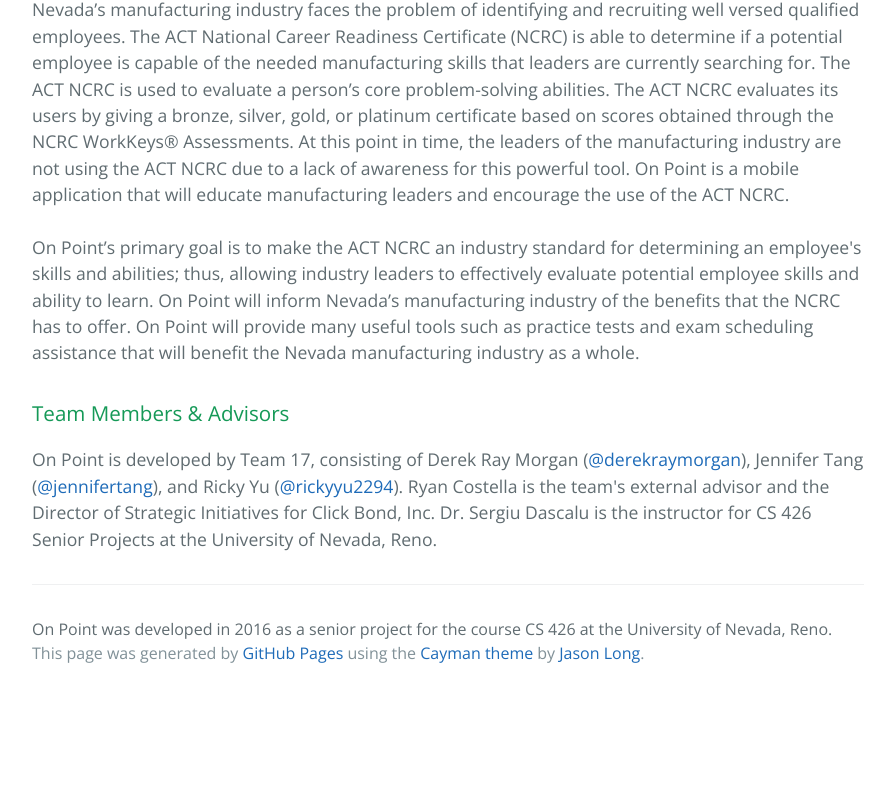
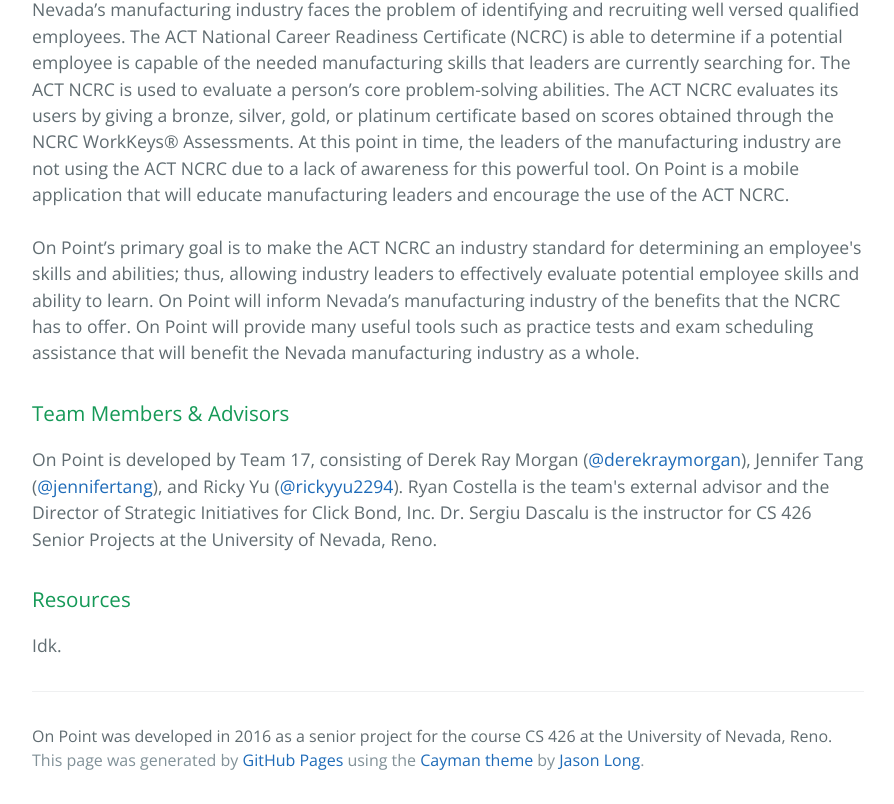
Before and after one commit to derekraymorgan/OnPoint, a plain HTML site: page index.html in a window 1280 px wide. Shown: the part 656-1460 px from the top of the page, without its empty margins (192-1086 px from the left). Before the commit the page ends 1353 px from the top, so only its background shows below. Drawn offline with nearby package versions, Linux system fonts and the light colour scheme.

Commit message:
Update index.html

```diff
--- a/index.html
+++ b/index.html
@@ -39,6 +39,12 @@
 
 <p> On Point is developed by Team 17, consisting of Derek Ray Morgan (<a href="https://github.com/derekraymorgan" class="user-mention">@derekraymorgan</a>), Jennifer Tang (<a href="https://github.com/jennifertang" class="user-mention">@jennifertang</a>), and Ricky Yu (<a href="https://github.com/rickyyu2294" class="user-mention">@rickyyu2294</a>). Ryan Costella is the team's external advisor and the Director of Strategic Initiatives for Click Bond, Inc.  Dr. Sergiu Dascalu is the instructor for CS 426 Senior Projects at the University of Nevada, Reno. </p>
 
+<h3>
+<a id="project-related-resources" class="anchor" href="#project-related-resources" aria-hidden="true"><span aria-hidden="true" class="octicon octicon-link"></span></a>Resources</h3>
+
+<p> Idk. </p>
+
+
       <footer class="site-footer">
         <span class="site-footer-purpose">On Point was developed in 2016 as a senior project for the course CS 426 at the University of Nevada, Reno.</span>
 
```
